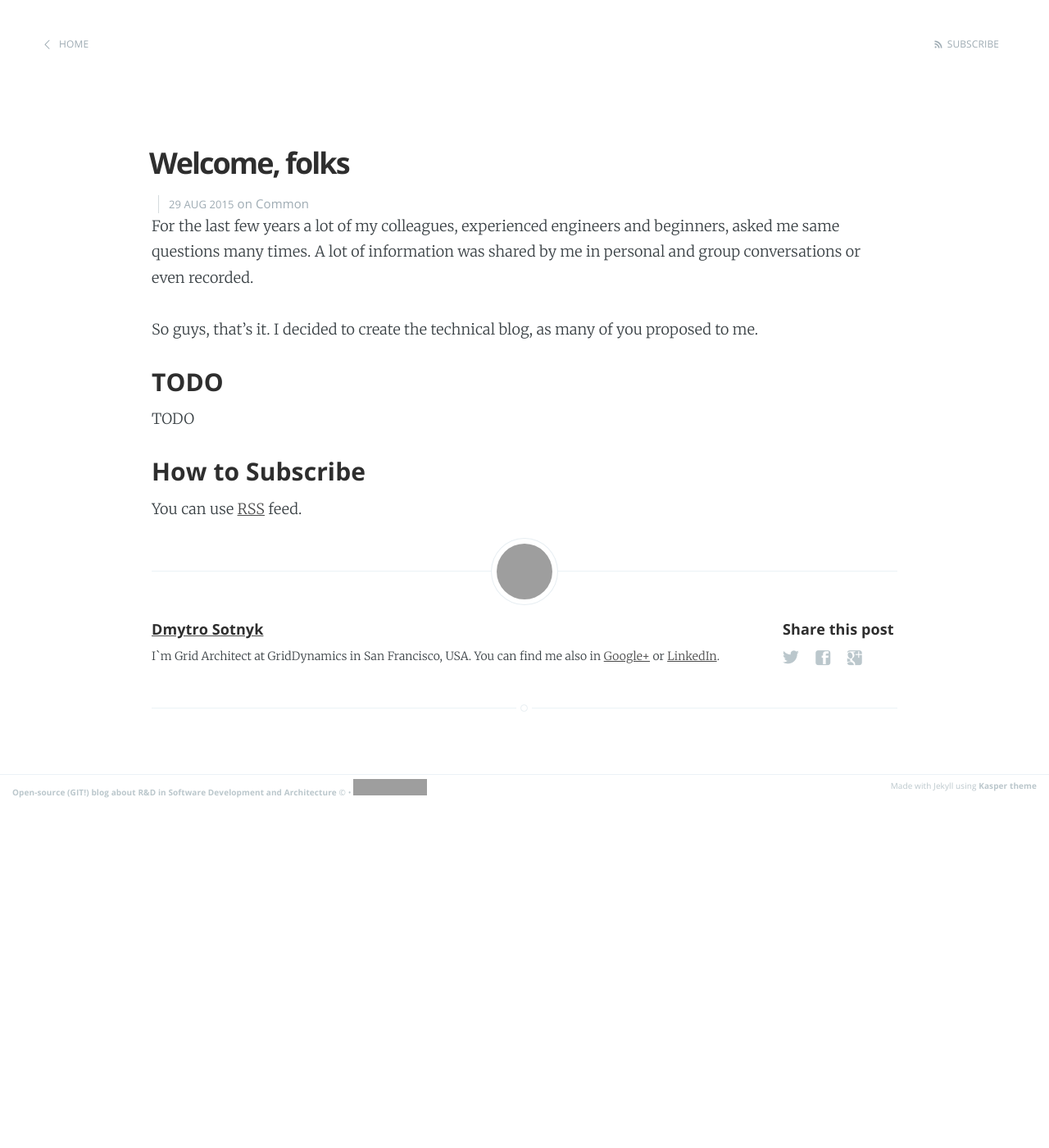
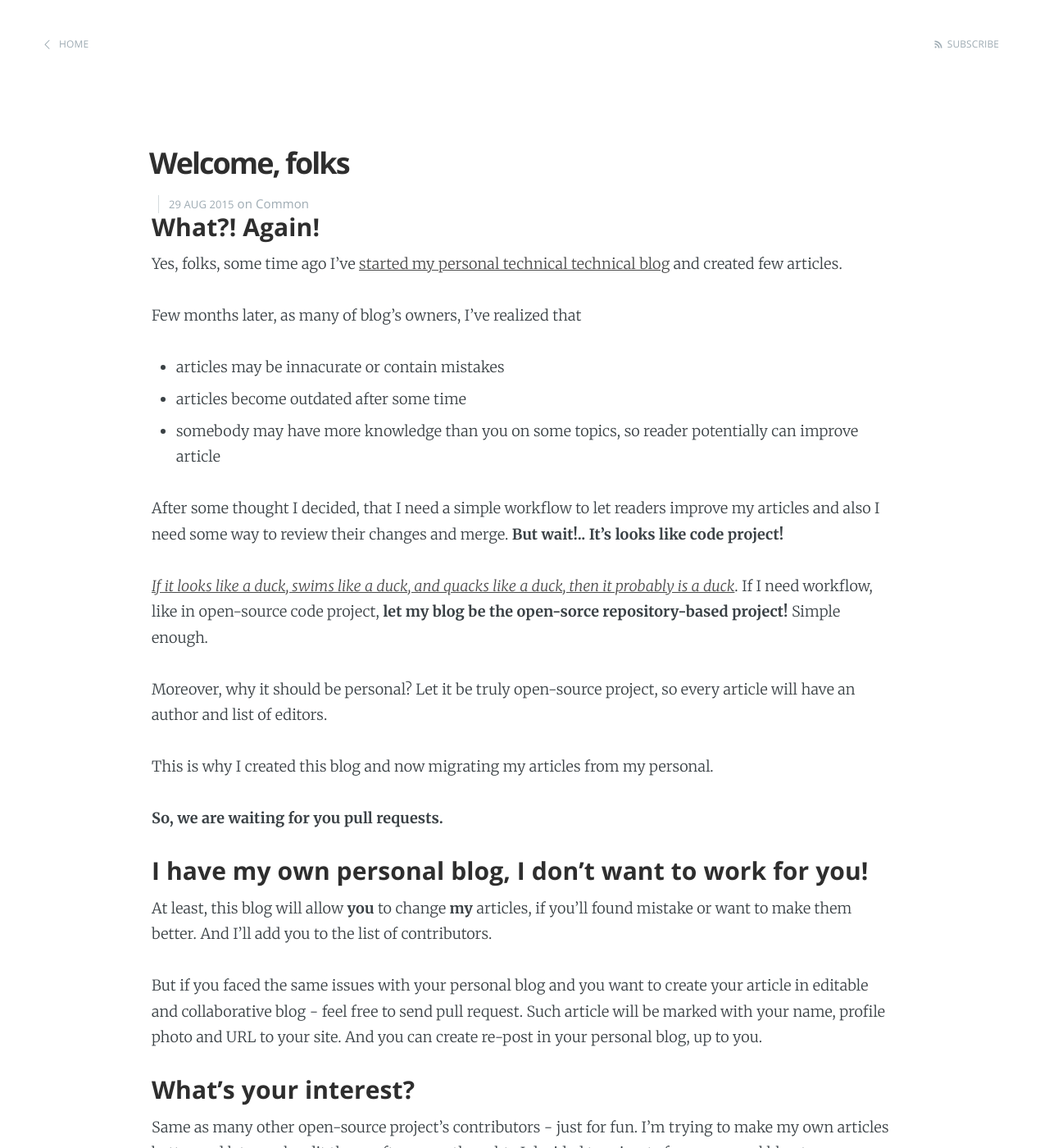
Before and after one commit to rndblog/rndblog.github.io, a Jekyll site: the page built from _posts/2015-03-29-welcome.markdown, in a window 1280 px wide and 1400 px high. Shown: the whole window at 82% size. Built offline with Jekyll 4.4.1, drawn with Linux system fonts in a browser that asks for light colours; Markdown is read by kramdown in place of the engine named in the settings; comment, search, counter and statistics services are not loaded; some of the changed text lies outside the part shown; grey boxes are pictures that could not be loaded.

Commit message:
Init settings

```diff
--- a/_posts/2015-03-29-welcome.markdown
+++ b/_posts/2015-03-29-welcome.markdown
@@ -10,15 +10,50 @@
 author_bio: 'I`m Grid Architect at GridDynamics in San Francisco, USA. You can find me also in <a href="http://plus.google.com/109421189749606131821">Google+</a> or <a href="https://www.linkedin.com/in/sotnikdv">LinkedIn</a>.'
 ---
 
-For the last few years a lot of my colleagues, experienced engineers and beginners, asked me same questions many times.
-A lot of information was shared by me in personal and group conversations or even recorded.
+### What?! Again!
 
-So guys, that's it. I decided to create the technical blog, as many of you proposed to me.
+Yes, folks, some time ago I've [started my personal technical technical blog](http://sotnikdv.github.io/common/2015/03/29/welcome.html) and created few articles.
 
-### TODO
+Few months later, as many of blog's owners, I've realized that
+- articles may be innacurate or contain mistakes
+- articles become outdated after some time
+- somebody may have more knowledge than you on some topics, so reader potentially can improve article
 
-TODO
+After some thought I decided, that I need a simple workflow to let readers improve my articles and also I need some way to review their changes and merge. **But wait!.. It's looks like code project!**
 
-### How to Subscribe
+[_If it looks like a duck, swims like a duck, and quacks like a duck, then it probably is a duck_](https://en.wikipedia.org/wiki/Duck_test). If I need workflow, like in open-source code project, **let my blog be the open-sorce repository-based project!** Simple enough.
 
-You can use <a href="/rss.xml">RSS</a> feed.
+Moreover, why it should be personal? Let it be truly open-source project, so every article will have an author and list of editors.
+
+This is why I created this blog and now migrating my articles from my personal.
+
+**So, we are waiting for you pull requests.**
+
+### I have my own personal blog, I don't want to work for you!
+
+At least, this blog will allow **you** to change **my** articles, if you'll found mistake or want to make them better. And I'll add you to the list of contributors.
+
+But if you faced the same issues with your personal blog and you want to create your article in editable and collaborative blog - feel free to send pull request. Such article will be marked with your name, profile photo and URL to your site. And you can create re-post in your personal blog, up to you.
+
+### What's your interest?
+
+Same as many other open-source project's contributors - just for fun. I'm trying to make my own articles better and let people edit them, after some thoughts I decided to migrate from personal blog to collaborative.
+
+### Who will merge changes?
+
+As most of open-source projects - maintainers. Currently it's only me.
+
+### So, this is your blog!
+
+This is open-source project, you can fork it and change until you are following [Greative Commons License, BY-NC-SA](http://creativecommons.org/licenses/by-nc-sa/4.0/). Keep information about an authors and feel free to evolve.
+
+### Fine! I'll go build my own lunar lander, with blackjack and ....
+
+
+And if you want to make this quickly - just [fork this blog on a GitHub](https://github.com/rndblog/rndblog.github.io and don't forget to update settings).
+
+As for articles, please preserve information about an author, this is required. Also I'd like to ask you to preserve information about origin (to let reader find main copy) and, if possible, send updates to this upstream.
+
+### I want to me a maintainer too
+
+I see no better way then already used in open-source projects, when top contributors became maintener.
```
